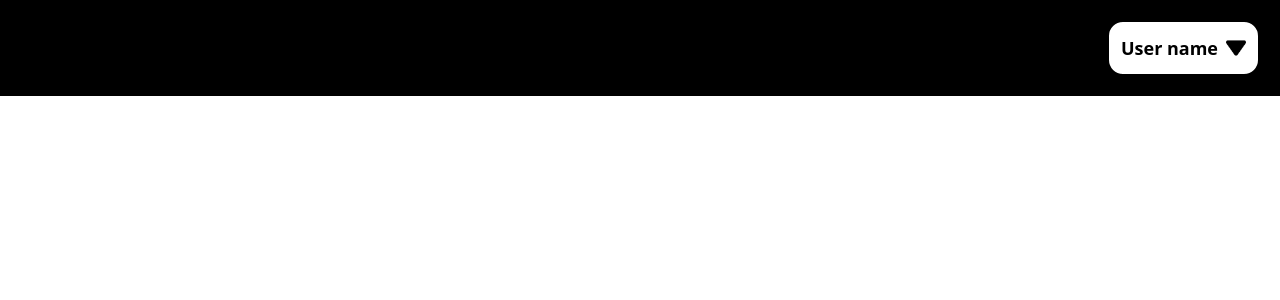
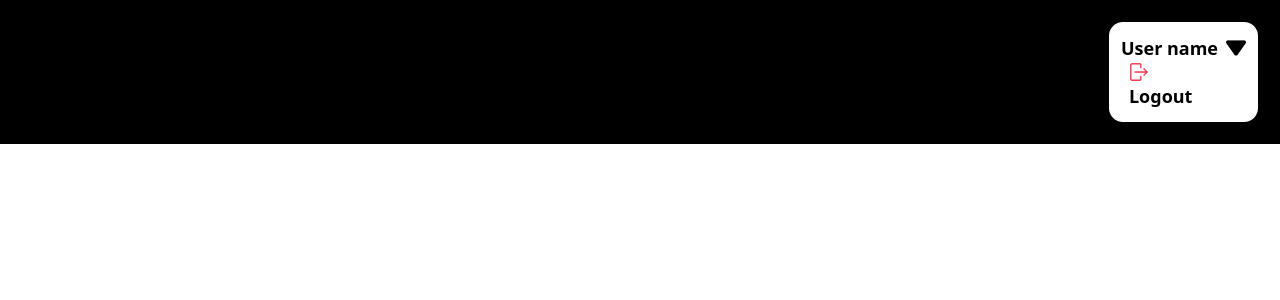
Before and after one commit to Pradikshan/chatapp-frontend, a React (Vite) app: page / in a window 1280 px wide. Shown: the top 300 px of the page. Built offline with nearby package versions, Linux system fonts and the light colour scheme.

Commit message:
Added logout button

```diff
--- a/src/components/UserProfile.tsx
+++ b/src/components/UserProfile.tsx
@@ -12,14 +12,25 @@ const UserProfile = () => {
         <p>User name</p>
         <img
           src="../images/icons/dropdown.png"
-          alt="dropdown"
-          className={`${
+          alt="dropdown-icon"
+          className={`ms-2 ${
             isOpen
               ? "userprofile-container-img-active"
               : "userprofile-container-img"
           }`}
         />
       </div>
+      <button className="logout-btn">
+        <img src="../images/icons/logout.png" alt="logout-icon" />
+        <p className="ms-2">Logout</p>
+      </button>
+      {/* <div className="flex items-center mt-4 border-t-2 border-slate-400">
+        <img
+          src="../images/icons/logout.png"
+          alt="logout-icon"
+          className="mt-3"
+        />
+      </div> */}
     </div>
   );
 };
```
